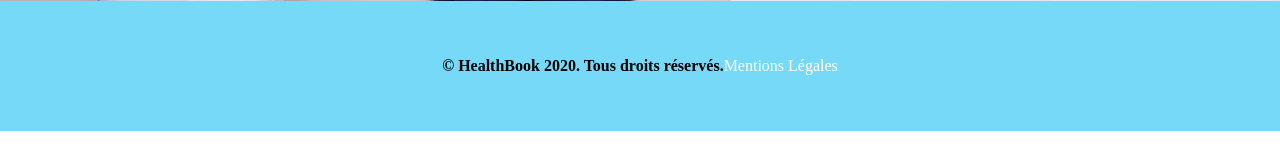
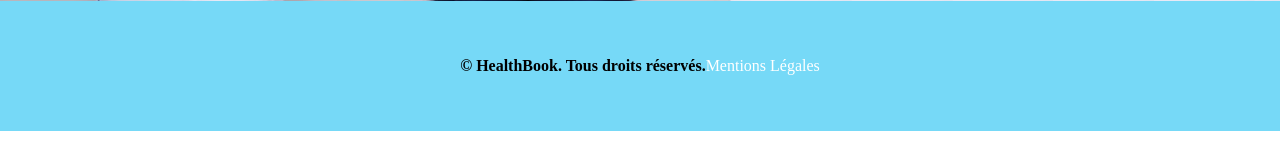
Before and after one commit to ClemBlue/Sant-Connect-, a PHP site: page /index.php in a window 1280 px wide. Shown: the part 648-800 px from the top of the page. Run offline with PHP 8.4, Linux system fonts and the light colour scheme.

Commit message:
légère modification de la partie copyright

```diff
--- a/inc/footer-front.php
+++ b/inc/footer-front.php
@@ -1,7 +1,7 @@
 
 
   <footer id="footer">
-  <span class="copyright">© HealthBook 2020. Tous droits réservés.</span>
+  <span class="copyright">© HealthBook. Tous droits réservés.</span>
   <a href="./mentionlegal.php"><span class="mentionslegales">Mentions Légales</span></a>
   </footer>
 </body>
```
